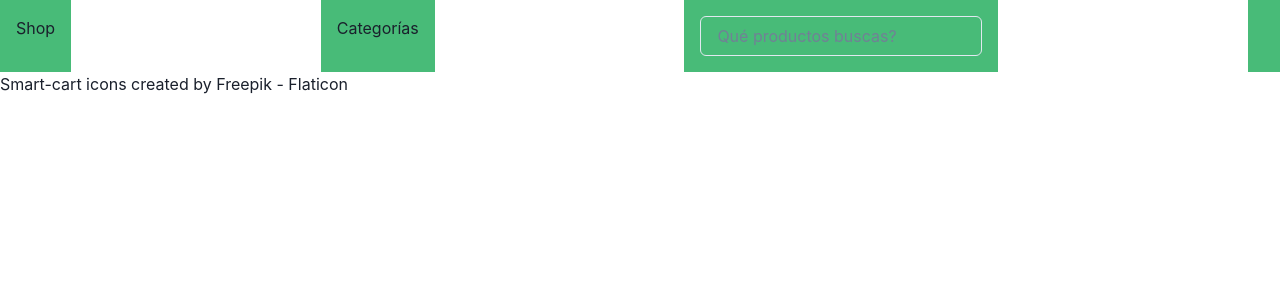
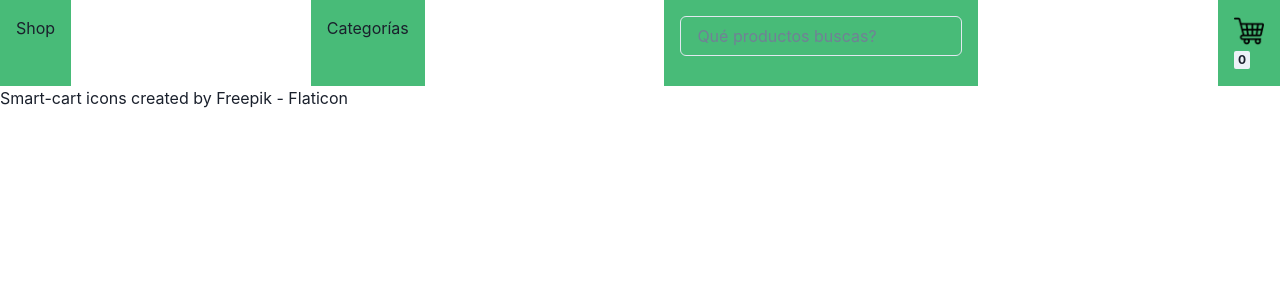
Before and after one commit to FranFerro2004/1raPreentregaReactFerro, a React (Vite) app in the folder Desktop/CursoReactCoder/: page /cart in a window 1280 px wide. Shown: the top 300 px of the page. Built offline with nearby package versions, Linux system fonts and the light colour scheme.

Commit message:
carrito casi terminado y boton eliminar productos

```diff
--- a/Desktop/CursoReactCoder/src/App.jsx
+++ b/Desktop/CursoReactCoder/src/App.jsx
@@ -5,6 +5,7 @@ import ProductDetailContainer from "./assets/ProductDetailContainer";
 import FormCompra from "./assets/FormCompra";
 import NavMenu from "./assets/NavMenu";
 import CartProvider from "./context/CartContex";
+import Cart from "./assets/Cart";
 
 const App = () => {
 
@@ -26,6 +27,8 @@ const App = () => {
 
     <Route exact path="/form" element={<FormCompra/>} />
 
+    <Route exact path="/cart" element={<Cart/>} />
+
     </Routes>
 
     </CartProvider>
--- /dev/null
+++ b/Desktop/CursoReactCoder/src/assets/Cart.jsx
@@ -0,0 +1,42 @@
+import React, { useContext, useEffect } from 'react';
+import { CartContext } from '../context/CartContex';
+import { Card, Image, Stack, CardBody, Text, CardFooter, Button, Heading } from '@chakra-ui/react';
+
+const Cart = () => {
+    const { carrito, eliminarDelCarrito } = useContext(CartContext);
+
+    const eliminarDeContext = (nombre) => () => eliminarDelCarrito(nombre);
+
+    useEffect(() => {
+        console.log(carrito);
+    }, [carrito]);
+
+    return (
+        <div>
+            {carrito?.map((p) => {
+                return (
+                    <Card key={p.id} direction={{ base: 'column', sm: 'row' }} overflow='hidden' variant='outline'>
+                        <Image objectFit='cover' maxW={{ base: '100%', sm: '200px' }} src={p.imagen} />
+
+                        <Stack>
+                            <CardBody>
+                                <Heading size='md'>{p.nombre}</Heading>
+                                <Text py='2'>{p.descripcion}</Text>
+                            </CardBody>
+
+                            <CardFooter>
+                                <Button variant='solid' colorScheme='blue' onClick={eliminarDeContext(p.nombre)}>
+                                    Eliminar Producto
+                                </Button>
+
+                                <Text>x{p.cantidad}</Text>
+                            </CardFooter>
+                        </Stack>
+                    </Card>
+                );
+            })}
+        </div>
+    );
+};
+
+export default Cart;
--- /dev/null
+++ b/Desktop/CursoReactCoder/src/assets/CartWidget.css
@@ -0,0 +1,5 @@
+.shoppingCartImagen{
+    max-height: 30px;
+    height: auto;
+
+}
--- a/Desktop/CursoReactCoder/src/assets/CartWidget.jsx
+++ b/Desktop/CursoReactCoder/src/assets/CartWidget.jsx
@@ -1,9 +1,24 @@
-import React from 'react'
+import React, { useContext, useEffect } from 'react';
+import { Badge } from '@chakra-ui/react'
+import shoppingCartImage from '../../public/imagenes/shopping-cart.png'
+import './CartWidget.css'
+import { CartContext } from '../context/CartContex';
+
 
 const CartWidget = () => {
+    const { cantidadTotalProductos } = useContext(CartContext);
+
+    useEffect(() => {
+        console.log(cantidadTotalProductos);
+    }, [cantidadTotalProductos]);
+
     return (
-        <div>0</div>
-    )
+        <div>
+            <img className="shoppingCartImagen" src={shoppingCartImage} height="20px" alt="Shopping Cart" />
+            <Badge>{cantidadTotalProductos}</Badge>
+        </div>
+    );
 }
 
-export default CartWidget
+
+export default CartWidget;
--- a/Desktop/CursoReactCoder/src/assets/Item.jsx
+++ b/Desktop/CursoReactCoder/src/assets/Item.jsx
@@ -13,7 +13,7 @@ return (
           <Heading size='md'>{nombre}</Heading>
 
           <Text color='blue.600' fontSize='2xl'>
-            {precio}
+            ${precio}
           </Text>
         </Stack>
       </CardBody>
--- a/Desktop/CursoReactCoder/src/assets/NavMenu.jsx
+++ b/Desktop/CursoReactCoder/src/assets/NavMenu.jsx
@@ -1,7 +1,10 @@
-import React, { useState, useEffect } from 'react';
+import React, { useState, useEffect, useContext } from 'react';
 import { Flex, Box, Spacer, MenuButton, MenuList, MenuItem, Menu, Input } from '@chakra-ui/react';
 import ItemListContainer from './ItemListContainer';
 import { Link, useParams } from 'react-router-dom';
+import CartWidget from './CartWidget';
+import { CartContext } from '../context/CartContex';
+
 
 const NavMenu = () => {
 
@@ -185,8 +188,6 @@ const NavMenu = () => {
         }, [category]);
 
 
-
-
     return (
         <div>
             <Flex>
@@ -220,6 +221,9 @@ const NavMenu = () => {
                 </Box>
                 <Spacer />
                 <Box p='4' bg='green.400'>
+                    <Link to={'/Cart'}>
+                        <CartWidget/>
+                    </Link>
                 </Box>
             </Flex>
         </div>
--- a/Desktop/CursoReactCoder/src/assets/ProductDetail.jsx
+++ b/Desktop/CursoReactCoder/src/assets/ProductDetail.jsx
@@ -9,7 +9,7 @@ const ProductDetail = ({ id, nombre, descripcion, precio, imagen }) => {
 
     const [cantidad, setCantidad] = useState(0);
 
-    const subirAlContext = () => agregarAlCarrito(id, cantidad, nombre, precio)
+    const subirAlContext = () => agregarAlCarrito(id, cantidad, nombre, precio, imagen, descripcion)
 
     const sumarProducto = () => {
         const suma = cantidad + 1;
--- a/Desktop/CursoReactCoder/src/assets/SelectorCantidad.jsx
+++ b/Desktop/CursoReactCoder/src/assets/SelectorCantidad.jsx
@@ -5,7 +5,7 @@ const SelectorCantidad = ({ cantidad, sumarProducto, restarProducto }) => {
     return (
         <div>
         <Flex>
-            <Box p='4' bg='red.400'>
+            <Box p='4' >
             <Button colorScheme='blue' onClick={sumarProducto}>+</Button>
             </Box>
             <Spacer />
@@ -15,7 +15,7 @@ const SelectorCantidad = ({ cantidad, sumarProducto, restarProducto }) => {
             </div>
             </Box>
             <Spacer />
-            <Box p='4' bg='green.400'>
+            <Box p='4' >
             <Button colorScheme='blue' onClick={restarProducto}>-</Button>
             </Box>
         </Flex>
--- a/Desktop/CursoReactCoder/src/context/CartContex.jsx
+++ b/Desktop/CursoReactCoder/src/context/CartContex.jsx
@@ -1,7 +1,8 @@
-import { createContext, useState } from "react";
+import { createContext, useState, useEffect } from "react";
 
 export const CartContext = createContext({
-    carrito: []
+    carrito: [],
+    cantidadTotalProductos: 0,
 })
 
 export const CartProvider = ({
@@ -9,7 +10,9 @@ export const CartProvider = ({
 
         const [carrito, setCarrito] = useState([])
 
-        const agregarAlCarrito = (id, cantidad, nombre, precio) => {
+        const cantidadTotalProductos = carrito.length;
+
+        const agregarAlCarrito = (id, cantidad, nombre, precio, imagen, descripcion) => {
             if (cantidad > 0) {
 
                 const productoExistente = carrito.find((producto) => producto.id === id);
@@ -22,19 +25,22 @@ export const CartProvider = ({
                     setCarrito(nuevoCarrito);
                 } else {
 
-                    const nuevoProducto = { id, nombre, precio, cantidad};
+                    const nuevoProducto = { id, nombre, precio, cantidad, imagen, descripcion};
                     setCarrito([...carrito, nuevoProducto]);
                 }
 
             }
+
         };
 
-
-
+        const eliminarDelCarrito = (nombre) => {
+            const nuevoCarrito = carrito.filter((producto) => producto.nombre !== nombre);
+            setCarrito(nuevoCarrito);
+        };
 
         return(
             <>
-                <CartContext.Provider value={{agregarAlCarrito}}>
+                <CartContext.Provider value={{agregarAlCarrito, carrito, eliminarDelCarrito, cantidadTotalProductos}}>
                     {children}
                 </CartContext.Provider>
             </>
```
